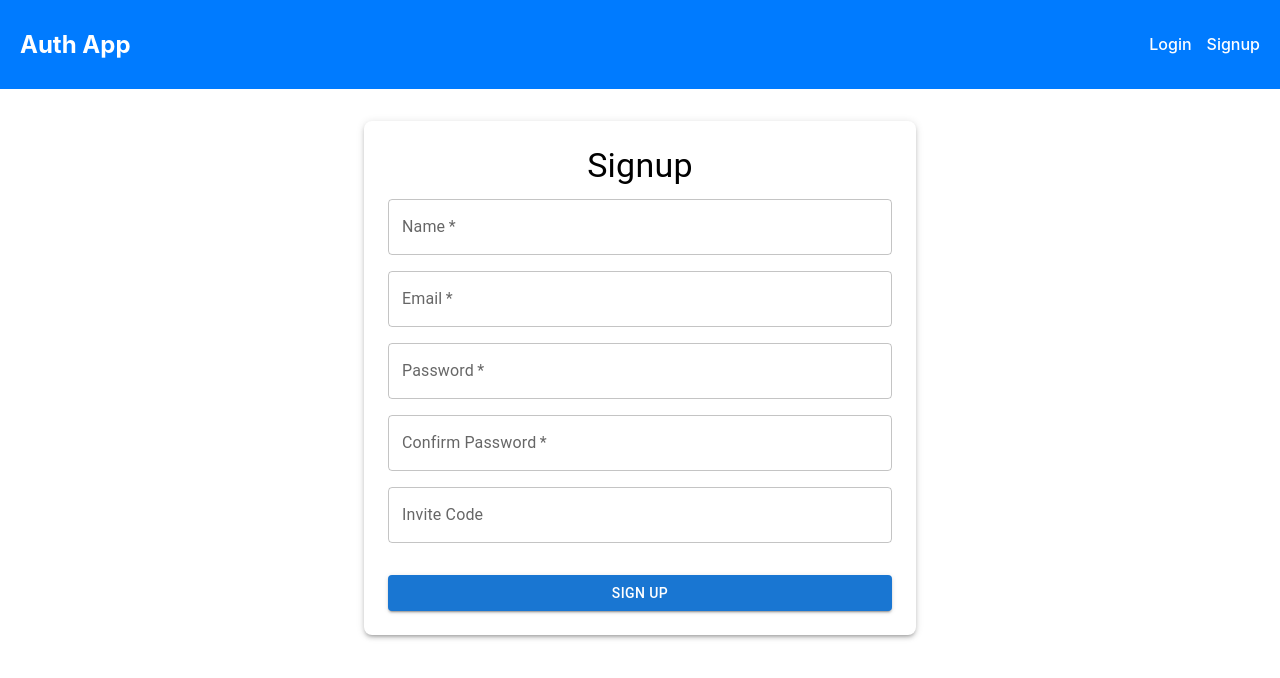
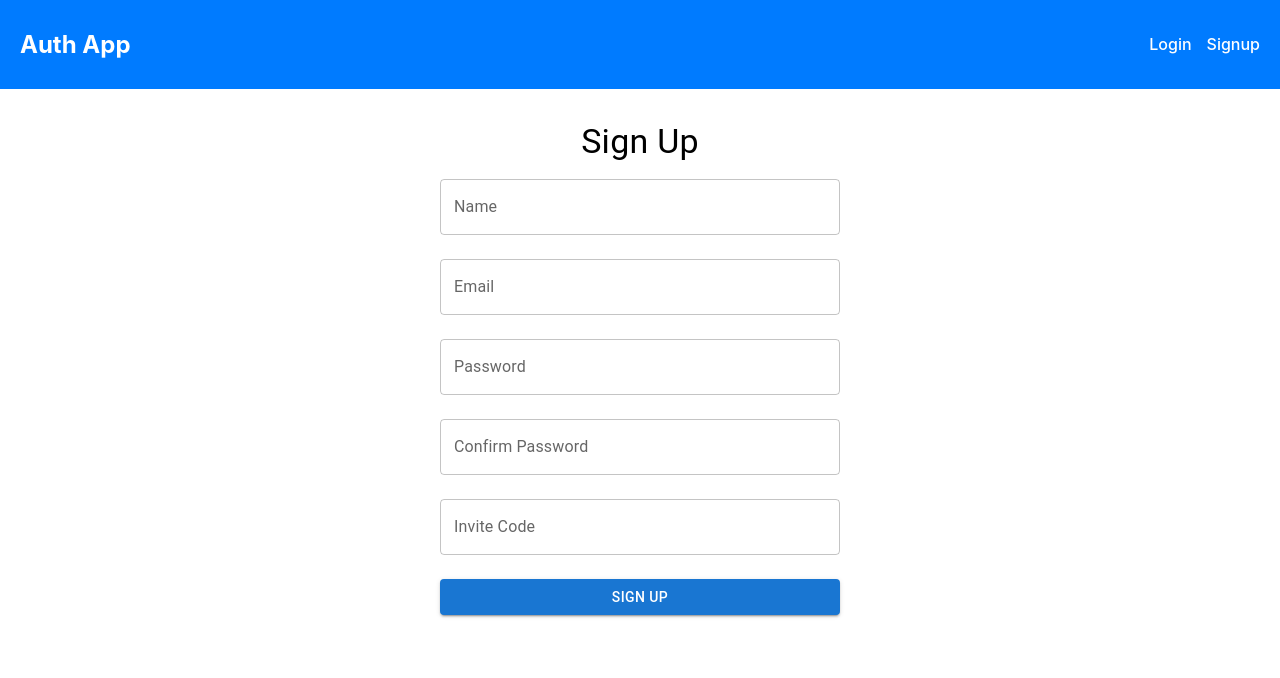
Before and after one commit to Nick12Thomas/react-auth-app, a React (Create React App) app: page /signup in a window 1280 px wide. Shown: the top 678 px of the page. Built offline with nearby package versions, Linux system fonts and the light colour scheme.

Commit message:
signup bug fixed

```diff
--- a/package.json
+++ b/package.json
@@ -20,6 +20,7 @@
     "test": "react-scripts test",
     "eject": "react-scripts eject"
   },
+  "proxy": "https://bffapi.biztel.ai:8080",
   "eslintConfig": {
     "extends": [
       "react-app",
--- a/src/components/Signup.js
+++ b/src/components/Signup.js
@@ -1,139 +1,117 @@
 import React, { useState } from "react";
-import api from "../api/api"; // Axios instance
-import {
-  Box,
-  TextField,
-  Button,
-  Typography,
-  Container,
-  Grid,
-} from "@mui/material";
+import axios from "axios";
+import { Button, TextField, Container, Typography, Box } from "@mui/material";
 
-const Signup = () => {
-  const [formData, setFormData] = useState({
-    name: "",
-    email: "",
-    password: "",
-    confirmPassword: "",
-    inviteCode: "",
-  });
+function Signup() {
+  // State to handle form inputs
+  const [name, setName] = useState("");
+  const [email, setEmail] = useState("");
+  const [password, setPassword] = useState("");
+  const [confirmPassword, setConfirmPassword] = useState("");
+  const [inviteCode, setInviteCode] = useState("");
+  const [errorMessage, setErrorMessage] = useState("");
 
-  const [message, setMessage] = useState("");
-  const [error, setError] = useState("");
+  // Handle form submit
+  const handleSubmit = async (event) => {
+    event.preventDefault();
 
-  const handleChange = (e) => {
-    const { name, value } = e.target;
-    setFormData({ ...formData, [name]: value });
-  };
+    // Basic form validation
+    if (!name || !email || !password || !confirmPassword || !inviteCode) {
+      setErrorMessage("All fields are required");
+      return;
+    }
 
-  const handleSubmit = async (e) => {
-    e.preventDefault();
-
-    if (formData.password !== formData.confirmPassword) {
-      setError("Passwords do not match");
+    if (password !== confirmPassword) {
+      setErrorMessage("Passwords do not match");
       return;
     }
 
     try {
-      const response = await api.post("/signup", {
-        name: formData.name,
-        email: formData.email,
-        password: formData.password,
-        inviteCode: formData.inviteCode,
-      });
+      // API call to the signup endpoint
+      const formData = {
+        name,
+        email,
+        password,
+        inviteCode
+      };
 
-      setMessage("Signup successful! Please log in.");
-      setError("");
-    } catch (err) {
-      setError(err.message || "An error occurred during signup.");
+      // Ensure the correct URL (baseUrl + /api/auth/signup) is used
+      const response = await axios.post("/api/auth/signup", formData); // Using proxy configured in package.json
+      console.log("Signup successful:", response.data);
+
+      // Handle successful signup (e.g., redirect to login page)
+      // Redirecting to login (Optional)
+      // window.location.href = '/login';
+
+    } catch (error) {
+      console.error("Error during signup:", error);
+      setErrorMessage(error.response ? error.response.data.message : "Something went wrong");
     }
   };
 
   return (
-    <Container maxWidth="sm">
-      <Box
-        sx={{
-          mt: 4,
-          p: 3,
-          boxShadow: 3,
-          borderRadius: 2,
-          bgcolor: "background.paper",
-        }}
-      >
-        <Typography variant="h4" align="center" gutterBottom>
-          Signup
-        </Typography>
-        {message && <Typography color="success.main">{message}</Typography>}
-        {error && <Typography color="error.main">{error}</Typography>}
+    <Container>
+      <Box sx={{ maxWidth: 400, margin: "auto", paddingTop: 4 }}>
+        <Typography variant="h4" align="center">Sign Up</Typography>
+        {errorMessage && (
+          <Typography color="error" variant="body2" align="center">{errorMessage}</Typography>
+        )}
         <form onSubmit={handleSubmit}>
-          <Grid container spacing={2}>
-            <Grid item xs={12}>
           <TextField
+            label="Name"
+            variant="outlined"
             fullWidth
-                label="Name"
-                name="name"
-                value={formData.name}
-                onChange={handleChange}
-                required
+            margin="normal"
+            value={name}
+            onChange={(e) => setName(e.target.value)}
           />
-            </Grid>
-            <Grid item xs={12}>
           <TextField
+            label="Email"
+            variant="outlined"
             fullWidth
-                label="Email"
-                type="email"
-                name="email"
-                value={formData.email}
-                onChange={handleChange}
-                required
+            margin="normal"
+            value={email}
+            onChange={(e) => setEmail(e.target.value)}
           />
-            </Grid>
-            <Grid item xs={12}>
           <TextField
+            label="Password"
+            variant="outlined"
             fullWidth
-                label="Password"
+            margin="normal"
             type="password"
-                name="password"
-                value={formData.password}
-                onChange={handleChange}
-                required
+            value={password}
+            onChange={(e) => setPassword(e.target.value)}
           />
-            </Grid>
-            <Grid item xs={12}>
           <TextField
+            label="Confirm Password"
+            variant="outlined"
             fullWidth
-                label="Confirm Password"
+            margin="normal"
             type="password"
-                name="confirmPassword"
-                value={formData.confirmPassword}
-                onChange={handleChange}
-                required
+            value={confirmPassword}
+            onChange={(e) => setConfirmPassword(e.target.value)}
           />
-            </Grid>
-            <Grid item xs={12}>
           <TextField
+            label="Invite Code"
+            variant="outlined"
             fullWidth
-                label="Invite Code"
-                name="inviteCode"
-                value={formData.inviteCode}
-                onChange={handleChange}
+            margin="normal"
+            value={inviteCode}
+            onChange={(e) => setInviteCode(e.target.value)}
           />
-            </Grid>
-            <Grid item xs={12}>
           <Button
             type="submit"
             variant="contained"
+            color="primary"
             fullWidth
-                sx={{ mt: 2 }}
+            sx={{ marginTop: 2 }}
           >
             Sign Up
           </Button>
-            </Grid>
-          </Grid>
         </form>
       </Box>
     </Container>
   );
-};
+}
 
 export default Signup;
```
Lines whose indentation alone changed are shown as unchanged.
